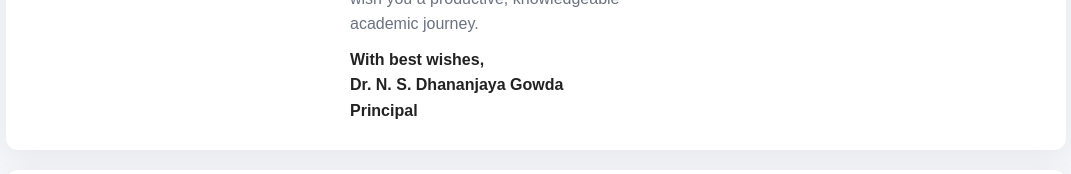
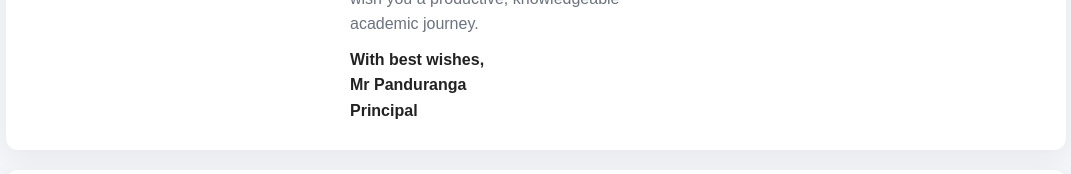
Before and after one commit to qizara1811/karunya-first-grade-college, a plain HTML site: page index.html in a window 1280 px wide. Shown: the part 1417-1591 px from the top of the page, without its empty margins (104-1175 px from the left). Drawn offline with Linux system fonts and the light colour scheme.

```diff
--- a/index.html
+++ b/index.html
@@ -159,7 +159,7 @@
                 <p class="muted" style="margin-top:8px">
                   We want our students to become future leaders in academic and non-academic domains. The institution focuses on 360° development of personality, and provides opportunities to students from all sections of society. We welcome all students and wish you a productive, knowledgeable academic journey.
                 </p>
-                <p style="margin-top:10px;font-weight:700">With best wishes,<br>Dr. N. S. Dhananjaya Gowda<br>Principal</p>
+                <p style="margin-top:10px;font-weight:700">With best wishes,<br>Mr Panduranga <br>Principal</p>
               </div>
             </div>
           </div>
```
